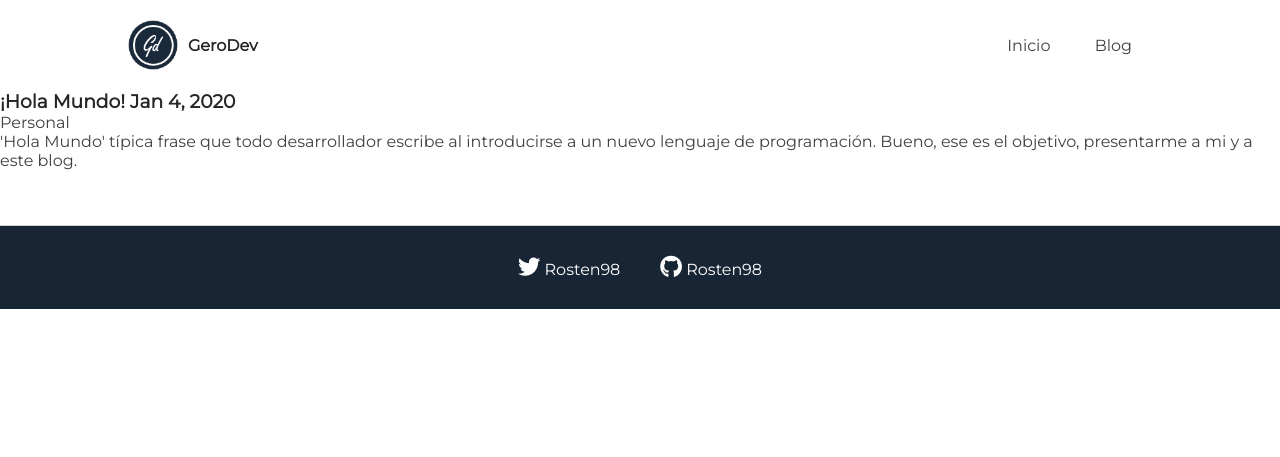
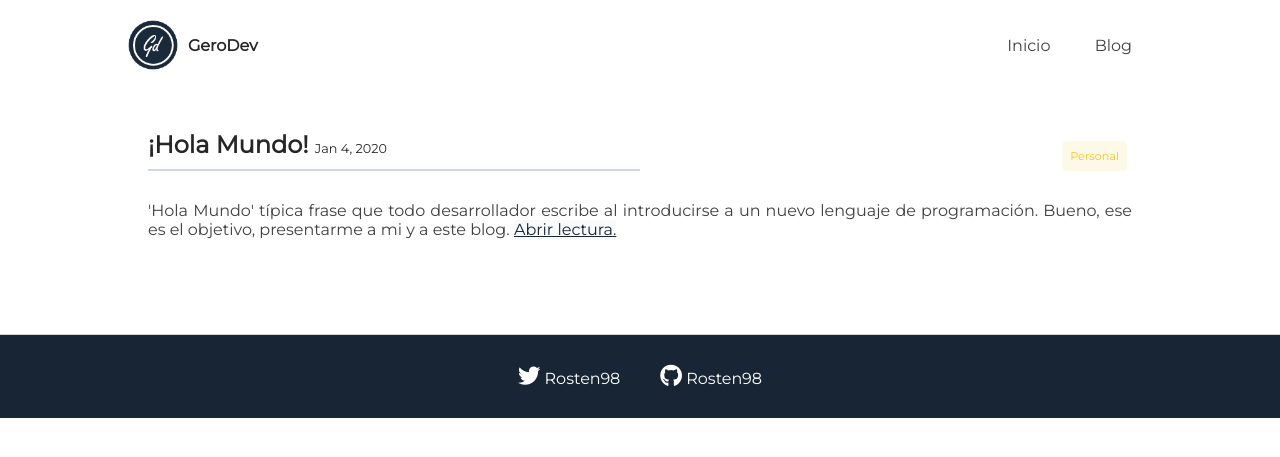
Before and after one commit to Rosten98/gerodev, a Jekyll site: the page built from blog/index.html, in a window 1280 px wide. Shown: the top 457 px of the page. Built offline with Jekyll 4.4.1, drawn with Linux system fonts in a browser that asks for light colours; some web fonts are replaced.

Commit message:
Changed layout for blog page

```diff
--- a/_layouts/page.html
+++ b/_layouts/page.html
@@ -4,6 +4,6 @@ layout: default
 
 <h2>{{ page.title }}</h2>
 
-<div class="pages-content">
+<div>
   {{ content }}
 </div>
--- a/_sass/_base.scss
+++ b/_sass/_base.scss
@@ -2,9 +2,13 @@ $font-style: 'Montserrat', 'Open Sans', sans-serif;
 $content-width: 800px;
 
 $main-dark: hsl(212, 37%, 15%);
+$main-soft: hsl(212, 37%, 85%);
 $main-light: hsl(212, 37%, 98%);
 
-$secondary: hsl(90, 39%, 75%);
+$accent-green: hsl(90, 39%, 75%);
+
+$accent-yellow: hsl(47, 87%, 55%);
+$accent-yellow-sh: hsl(47, 87%, 95%);
 
 $font-color: hsl(0, 0%, 15%);
 $font-color-medium: hsl(0, 0%, 25%);
--- a/_sass/_layout.scss
+++ b/_sass/_layout.scss
@@ -34,11 +34,10 @@ a:hover{
 }
 
 hr{
-  background-color: $secondary;
+  background-color: $main-soft;
   height: 2px;
   border: none;
   width: 35%;
-  margin: 20px auto;
 }
 
 nav{
@@ -91,6 +90,9 @@ nav{
   font-weight: 400;
   margin: 0 10%;
   padding-bottom: 40px;
+  hr{
+    margin: 20px auto;
+  }
   b{
     font-size: 2rem;
   }
@@ -120,8 +122,9 @@ nav{
       list-style: none;
       font-size: 1.1rem;
       li{
-        // width: 100%;
-        padding: 18px 10px;
+        width: 80%;
+        margin: 5px 0;
+        padding: 16px 8px;
       }
       li:hover{
         border-radius: 10px;
@@ -131,14 +134,58 @@ nav{
   }
 }
 
-.pages-content{
+
+.card{
   margin: 0 10%;
-  h3{
-    margin: 20px 0;
+  padding: 40px 20px;
+  border-radius: 10px;
+  hr{
+    margin: 10px 0;
+    width: 100%;
   }
-  p{
-    line-height: 30px;
+  .card-header{
+    display: inline-grid;
+    grid-template-columns: 1fr 1fr;
+    width: 100%;
+    h3{
+      font-size: 1.5rem;
+    }
+    span{
+      font-weight: normal;
+      font-size: 0.8rem;
+    }
+    .card-categories{
+      margin: auto 0 auto auto;
+      p{
+        background-color: $accent-yellow-sh;
+        border-radius: 5px;
+        display: inline;
+        margin-right: 5px;
+        padding: 8px;
+        text-align: center;
+        font-size: .7em;
+        color: $accent-yellow;
+      }
+    }
   }
+  .card-content{
+    text-align: justify;
+    p {
+      margin-top: 20px;
+    }
+    span{
+      background-color: $main-light;
+      border-radius: 2px;
+      color: $main-dark;
+      text-decoration: underline;
+    }
+  }
+}
+.card:hover{
+  background-color: white;
+  -webkit-box-shadow: 0px 0px 15px -1px rgba(0,0,0,0.1);
+  -moz-box-shadow: 0px 0px 15px -1px rgba(0,0,0,0.1);
+  box-shadow: 0px 0px 15px -1px rgba(0,0,0,0.1);
 }
 
 footer{
--- a/blog/index.html
+++ b/blog/index.html
@@ -14,6 +14,7 @@ title: Blog
 						<time>{{ post.date | date: "%b %-d, %Y" }}</time>
 					</span>
 				</h3>
+				<hr>
 			</div>
 			<div class="card-categories">
 				{% for post_category in post.categories %}
@@ -24,6 +25,7 @@ title: Blog
 		<div class="card-content">
 			<p>
 				{{ post.short_description }}
+				<span> Abrir lectura.</span>
 			</p>
 		</div>
 	</div>
```
